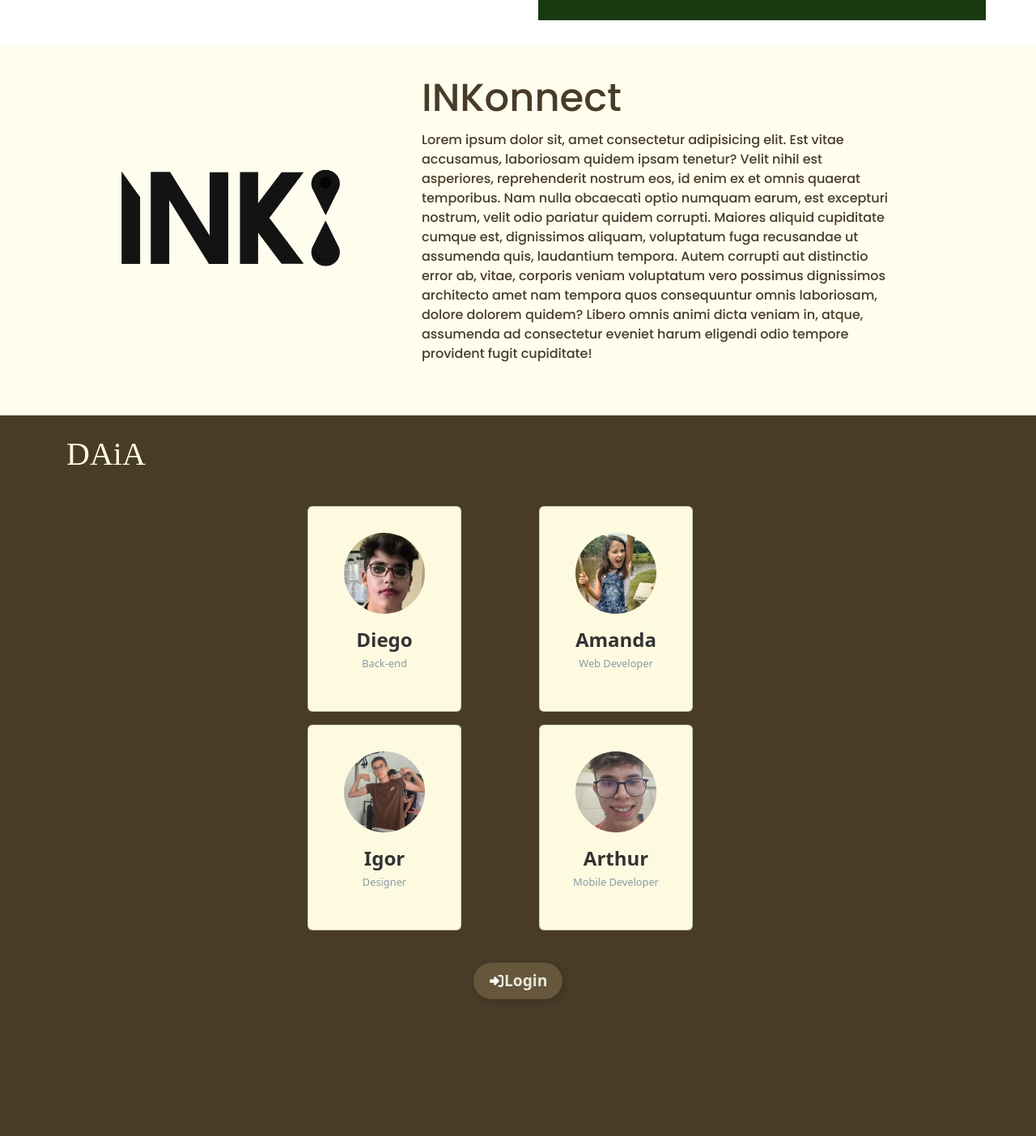
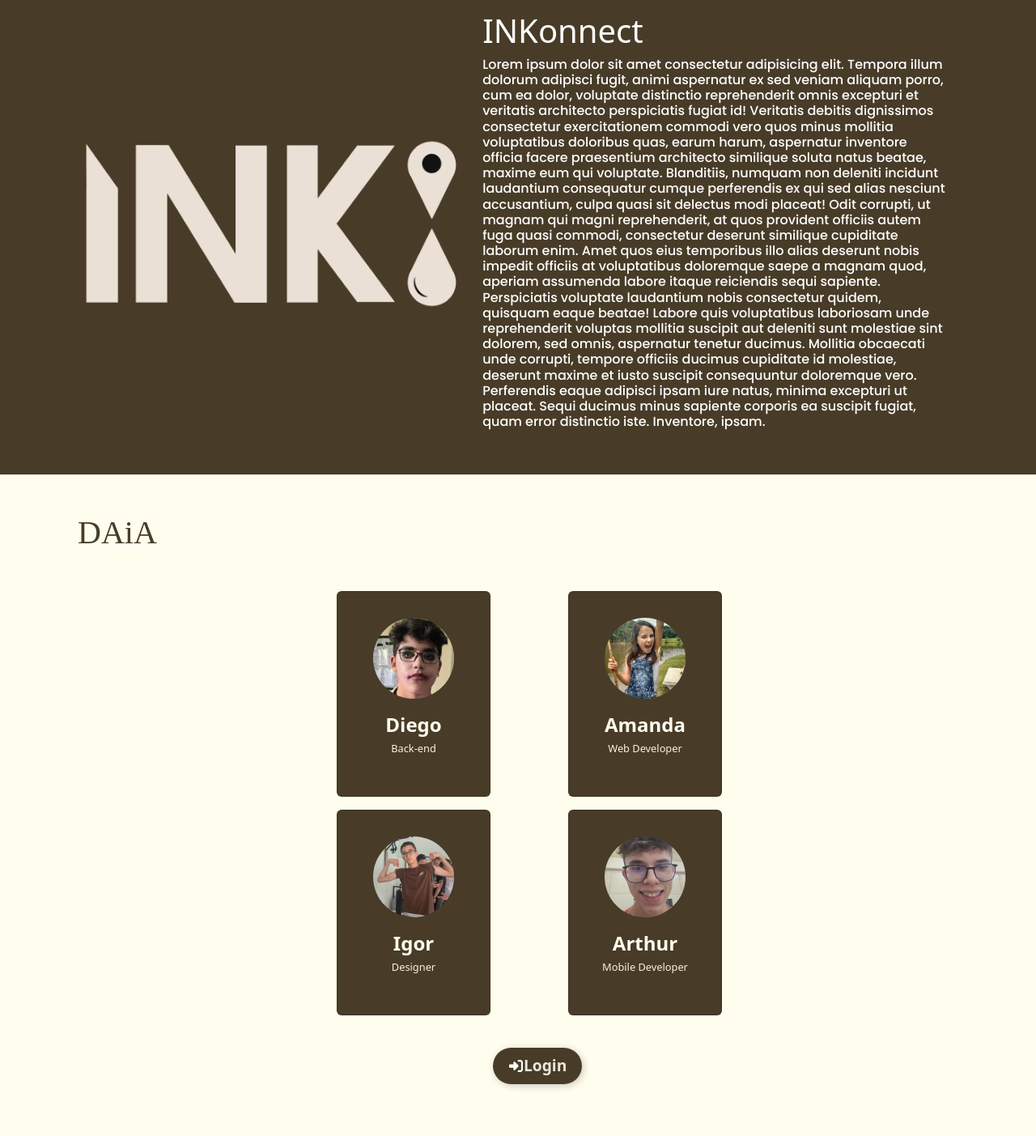
Before and after one commit to DAiATech/LandingPage-DAiA, a PHP site: page / in a window 1280 px wide. Shown: the part 1778-3181 px from the top of the page at 81% size. Before the commit the page ends 3012 px from the top, so only its background shows below. Run offline with PHP 8.4, Linux system fonts and the light colour scheme; data comes from the database, SQL or seed files in the repository; some web fonts are replaced.

Commit message:
blog sem frontend

```diff
--- a/index.php
+++ b/index.php
@@ -65,18 +65,15 @@
       </button>
     </div>
 
-    <div id="blog-preview" class="d-flex align-items-center justify-content-center">
-      <p>Lorem ipsum dolor sit amet consectetur, adipisicing elit. Similique, provident laboriosam ad in voluptatum
-        consectetur dolorum obcaecati porro dignissimos quibusdam...</p>
-    </div>
 
 
 
 
 
 
-    <div class="group pt-5 pb-5">
-      <div class="container">
+
+    <div class="group p-5">
+
       <div class="row justify-content-md-center">
         <div class="text col-lg-6 col-sm-4 col-md-5 bright-text">
           <h1>Sobre Nós</h1>
@@ -99,34 +96,32 @@
           <img src="views/img/kkk.jpeg" alt="q foto ruim kkkkk" class="img-fluid">
         </div>
       </div>
-      </div>
+
     </div>
 
     <!-- Noticias -->
+    <!-- teste -->
+    <div id="blog">
+      <div class="row">
+        <div class="container">
+          <h1>Blog</h1>
+        </div>
 
-    <div id="blog">
-
-      <div class="row m-4">
-        <h1>Blog</h1>
-
-        <div class="col-6 q1">
+        <div class="col-6 q1 rounded row ">
           <?php
           $query = mysqli_query($conexao, "SELECT * from posts INNER JOIN bloginfo ON blog_bloginfo_codigo = bloginfo_codigo INNER JOIN imagens on blog_blogimgs_codigo = id_imagem INNER JOIN usuario ON blog_usuario_codigo = usuario_codigo group by blog_bloginfo_codigo desc limit 1;");
-          while ($exibe = mysqli_fetch_array($query)) {
-            $Data = new DateTime($exibe[7]);
-            $stringDate = $Data->format('d/m/Y, H:i:s');
-            ?>
-            <div class="square m-4">
+          while ($exibe = mysqli_fetch_array($query)) { ?>
+            <div class="">
 
-              <div class="row align-items-center justify-content-center m-2" id="noticiaprincipal"> <!-- dentro da noticia -->
-
-                <div class="card-image col-md-6 mb-2 d-flex flex-column justify-content-center"> <!-- div imagem -->
-                  <a href="page.php?idb=<?php echo $exibe[0] ?>"><img src="cms/views/imgs/<?php echo $exibe[10] ?>"
-                      class="img-fluid" alt="ImgBlog"></a>
+              <div class="row m-3" id=""> <!-- dentro da noticia -->
+                <div class="card-image col-md-6 mb-2"> <!-- div imagem -->
+                  <a href="page.php?idb=<?php echo $exibe[0] ?>">
+                    <img src="cms/views/imgs/<?php echo $exibe[10] ?>" class="img-fluid rounded" id="imgblog">
+                  </a>
                 </div>
-                <div class="card-corpo col-md-6 d-flex flex-column">
+                <div class="card-corpo col-md-6 ">
                   <div class="card-title">
-                      <a class="text-white text-decoration-none fw-bold" href="page.php?idb=<?php echo $exibe[0] ?>"><?php echo $exibe[5] ?></a> <!-- titulo -->
+                    <a class="text-white text-decoration-none" href="page.php?idb=<?php echo $exibe[0] ?>"><?php echo $exibe[5] ?></a> <!-- titulo -->
                   </div>
 
                   <div class="card-sobre mb-2">
@@ -139,23 +134,20 @@
           </div>
         <?php } ?>
 
-        <div class="col-6 abc">
+
+        <div class="col-6 rounded-3 ">
           <?php
           $query = mysqli_query($conexao, "SELECT * from posts INNER JOIN bloginfo ON blog_bloginfo_codigo = bloginfo_codigo INNER JOIN imagens on blog_blogimgs_codigo = id_imagem INNER JOIN usuario ON blog_usuario_codigo = usuario_codigo group by blog_bloginfo_codigo desc limit 1,2;");
-          while ($exibe = mysqli_fetch_array($query)) {
-            $Data = new DateTime($exibe[7]);
-            $stringDate = $Data->format('d/m/Y, H:i:s');
-            ?>
-            <div class="square col q2 ">
+          while ($exibe = mysqli_fetch_array($query)) {?>
+            <div class="square q2 rounded  ">
+              <div class="row m-3"> <!-- dentro da noticia -->
 
-              <div class="row align-items-center justify-content-center" id="noticia-direita">
-                <div class="row align-items-center justify-content-center m-2">
-
-                  <div class="card-image2 col-md-6 d-flex flex-column justify-content-center">
-                    <a href="page.php?idb=<?php echo $exibe[0] ?>"><img src="cms/views/imgs/<?php echo $exibe[10] ?>"class="img-fluid" alt="ImgBlog"></a> <!-- imagem -->
+                <div class="card-image col-md-6 mt-3 mb-2"> <!-- div imagem -->
+                  <a href="page.php?idb=<?php echo $exibe[0] ?>"><img src="cms/views/imgs/<?php echo $exibe[10] ?>"
+                      class="img-fluid rounded" id="imgblog"></a>
                 </div>
 
-                  <div class="card-corpo col-md-6 d-flex flex-column">
+                <div class="card-corpo col-md-6 ">
                   <div class="card-title">
                     <a class="text-white text-decoration-none fw-bold" href="page.php?idb=<?php echo $exibe[0] ?>"><?php echo $exibe[5] ?></a> <!-- titulo -->
                   </div>
@@ -167,48 +159,45 @@
 
               </div>
             </div>
-
-            </div>
           <?php } ?>
         </div>
+
       </div>
     </div>
 
 
-    <div id="INKonnect">
-      <div class="pb-5 pt-3 container-fluid">
-        <div class="container col-13 col-sm-10 col-lg-10">
-
-          <div class="row m-0 p-0">
-            <div class="col-12 col-sm-12 col-md-12 col-lg-4 p-3">
-              <img class="" src="views/img/ink.png" id="inkimg" width="280">
+    <div id="INKonnect" class="p-5">
+      <div class="row justify-content-md-center">
+        <div class="img col-md-5 col-sm-5 align-self-center">
+          <img src="views/img/logo.png" class="img-fluid logo">
         </div>
-            <div class="col-20 col-sm-12 col-md-12 col-lg-8">
-              <div class="container col-12 col-sm-12 col-lg-11 ">
-                <h1 class="display-5 lh-1 mb-3 mt-4" id="tituloink">INKonnect</h1>
-                <p id="txtink">
-                  Lorem ipsum dolor sit, amet consectetur adipisicing elit. Est vitae accusamus, laboriosam quidem ipsam
-                  tenetur? Velit nihil est asperiores, reprehenderit nostrum eos, id enim ex et omnis quaerat
-                  temporibus.
-                  Nam nulla obcaecati optio numquam earum, est excepturi nostrum, velit odio pariatur quidem corrupti.
-                  Maiores aliquid cupiditate cumque est, dignissimos aliquam, voluptatum fuga recusandae ut assumenda
-                  quis, laudantium tempora. Autem corrupti aut distinctio error ab, vitae, corporis veniam voluptatum
-                  vero
-                  possimus dignissimos architecto amet nam tempora quos consequuntur omnis laboriosam, dolore dolorem
-                  quidem? Libero omnis animi dicta veniam in, atque, assumenda ad consectetur eveniet harum eligendi
-                  odio
-                  tempore provident fugit cupiditate!
+        <div class="text col-lg-6 col-sm-4 col-md-5 bright-text">
+          <h1>INKonnect</h1>
+          <p class="h6" class="bright-text">
+            Lorem ipsum dolor sit amet consectetur adipisicing elit. Tempora illum dolorum adipisci fugit, animi
+            aspernatur ex sed veniam aliquam porro, cum ea dolor, voluptate distinctio reprehenderit omnis excepturi et
+            veritatis architecto perspiciatis fugiat id! Veritatis debitis dignissimos consectetur exercitationem
+            commodi vero quos minus mollitia voluptatibus doloribus quas, earum harum, aspernatur inventore officia
+            facere praesentium architecto similique soluta natus beatae, maxime eum qui voluptate. Blanditiis, numquam
+            non deleniti incidunt laudantium consequatur cumque perferendis ex qui sed alias nesciunt accusantium, culpa
+            quasi sit delectus modi placeat! Odit corrupti, ut magnam qui magni reprehenderit, at quos provident
+            officiis autem fuga quasi commodi, consectetur deserunt similique cupiditate laborum enim. Amet quos eius
+            temporibus illo alias deserunt nobis impedit officiis at voluptatibus doloremque saepe a magnam quod,
+            aperiam assumenda labore itaque reiciendis sequi sapiente. Perspiciatis voluptate laudantium nobis
+            consectetur quidem, quisquam eaque beatae! Labore quis voluptatibus laboriosam unde reprehenderit voluptas
+            mollitia suscipit aut deleniti sunt molestiae sint dolorem, sed omnis, aspernatur tenetur ducimus. Mollitia
+            obcaecati unde corrupti, tempore officiis ducimus cupiditate id molestiae, deserunt maxime et iusto suscipit
+            consequuntur doloremque vero. Perferendis eaque adipisci ipsam iure natus, minima excepturi ut placeat.
+            Sequi ducimus minus sapiente corporis ea suscipit fugiat, quam error distinctio iste. Inventore, ipsam.
           </p>
         </div>
-            </div>
-          </div>
-        </div>
+
       </div>
     </div>
     <div id="team" class="integrantes">
-      <div class="container pt-4">
-        <span class="h1" id="int">DAiA</span>
-      </div>
+      <div class="pt-5 ps-5 pb-5">
+        <h1 class="ps-5" id="int">DAiA</h1>
+
         <div class="container col-6 col-xxl-12 px-4 py-4 text-center" id="caca">
           <div class="row" id="card-int">
             <div class="card me-5 ms-5 mt-3">
@@ -238,7 +227,8 @@
                 <li class="card-social__item"><a class="text-muted" target="_blank"
                     href="https://github.com/amandazzoc"><i class="bi bi-github icon"></i></a></li>
                 <li class="card-social__item"><a class="text-muted" target="_blank"
-                  href="https://www.linkedin.com/in/amanda-oliveira-970410232/"><i class="bi bi-linkedin icon"></i></a>
+                    href="https://www.linkedin.com/in/amanda-oliveira-970410232/"><i
+                      class="bi bi-linkedin icon"></i></a>
                 </li>
                 <li class="card-social__item"><a class="text-muted" target="_blank"
                     href="https://www.instagram.com/amandazzoc/?utm_medium=copy_link"><i
@@ -256,7 +246,8 @@
                 <li class="card-social__item"><a class="text-muted" target="_blank"
                     href="https://github.com/IgorLGomes"><i class="bi bi-github icon"></i></a></li>
                 <li class="card-social__item"><a class="text-muted" target="_blank"
-                  href="https://www.linkedin.com/in/igor-gomes-ab581a214/"><i class="bi bi-linkedin icon"></i></a></li>
+                    href="https://www.linkedin.com/in/igor-gomes-ab581a214/"><i class="bi bi-linkedin icon"></i></a>
+                </li>
                 <li class="card-social__item"><a class="text-muted" target="_blank"
                     href="https://www.instagram.com/igomsleit/"><i class="bi bi-instagram icon"></i></a></li>
               </ul>
@@ -292,6 +283,7 @@
           </button>
         </div>
       </div>
+    </div>
 
   </main>
 </body>
--- a/views/css/style.css
+++ b/views/css/style.css
@@ -10,7 +10,7 @@
 
 
 .logo {
-  height: 4vh;
+  height: 2vh;
 }
 
 
@@ -91,41 +91,40 @@ a:link.scrolled {
 
 /* blog */
 .q1 {
-  background-color: #66573c;
-  height: 40vh;
-  display: inline-block;
+  background-color: #483C28;
+  margin-right: 0px !important;
 }
 
 .q2 {
-  background-color: #19390F;
+  background-color: #483C28;
   height: 28vh;
-  margin: auto;
-  margin-bottom: 1vh;
-  margin-right: 2vw;
-  margin-left: 1vw;
 }
-
-.q3 {
-  background-color: #19390F;
-  height: 20vh;
-  margin: auto;
-  margin-top: 1vh;
-  margin-right: 2vw;
-  margin-left: 1vw;
+#blog{
+  height: 70vh;
 }
 .row {
   align-items: center;
+  margin-right: 0 !important
 }
-
+#noticia-direita .row{
+  display: flex;
+}
 .blog {
   display: flex;
   height: 100vh;
+
 }
-
+#blog{
+  background-color: #FFFDEE;
+}
 #noticiaprincipal{
-  border-radius: 5px;
   height: 100%;
   display: flex;
+}
+#imgblog{
+  size: 200px;
+  height: 200px;
+  width: 250px;
 }
 
 
@@ -147,11 +146,11 @@ a:link.scrolled {
 
 #int {
   font-family: 'Abhaya Libre';
-  color: #FEFAE0;
+  color: #483C28;
 }
 
 .integrantes {
-  background-color: #483C28;
+  background-color: #FFFDEE;
   align-items: center;
 }
 
@@ -163,7 +162,7 @@ a:link.scrolled {
 .integrantes .card {
   width: 190px;
   height: 254px;
-  background: #FEFAE0;
+  background: #483C28;
   padding: 2rem 1.5rem;
   -webkit-transition: -webkit-box-shadow .3s ease, -webkit-transform .2s ease;
   transition: -webkit-box-shadow .3s ease, -webkit-transform .2s ease;
@@ -231,7 +230,7 @@ a:link.scrolled {
   display: block;
   height: 18px;
   width: 25px;
-  fill: #515F65;
+  fill: #FFFDEE;
   cursor: pointer;
   -webkit-transition: fill 0.2s ease, -webkit-transform 0.2s ease;
   transition: fill 0.2s ease, -webkit-transform 0.2s ease;
@@ -241,14 +240,14 @@ a:link.scrolled {
 
 /*Text*/
 .card-title {
-  color: #333;
+  color: #FFFDEE;
   font-size: 1.5em;
   font-weight: 600;
   line-height: 2rem;
 }
 
 .card-subtitle {
-  color: #859ba8;
+  color: #f5f2de;
   font-size: 0.8em;
 }
 
@@ -270,9 +269,8 @@ a:link.scrolled {
   transform: translateY(100%);
   opacity: 1;
 }
-
 .card-social__item svg:hover {
-  fill: #232323;
+  fill: #FFFDEE;
   -webkit-transform: scale(1.1);
   -ms-transform: scale(1.1);
   transform: scale(1.1);
@@ -299,11 +297,11 @@ a:link.scrolled {
 }
 
 #INKonnect {
-  background-color: #FFFDEE;
+  background-color: #483C28 ;
 }
 
 #txtink {
-  color: #483C28;
+  color: #FFFDEE;
   font-family: 'Poppins';
 }
 
@@ -343,7 +341,7 @@ p {
   overflow: hidden;
   transition-duration: .3s;
   box-shadow: 2px 2px 10px rgba(0, 0, 0, 0.199);
-  background-color: #66573c;
+  background-color: #483C28;
 }
 
 /* plus sign */
```
Also changed, not shown: views/img/logo.png (renamed from views/img/logo 4.png). Lines whose indentation alone changed are shown as unchanged.
